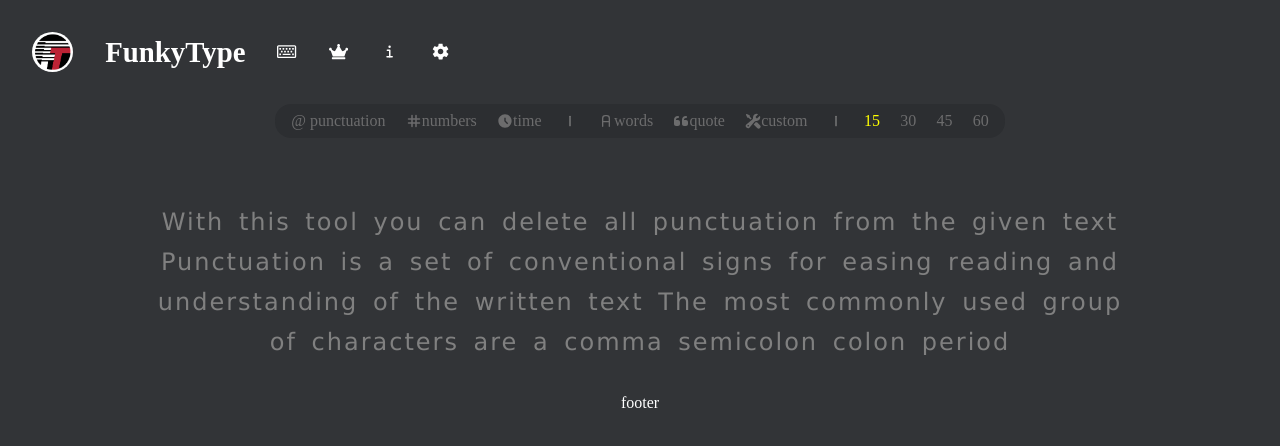
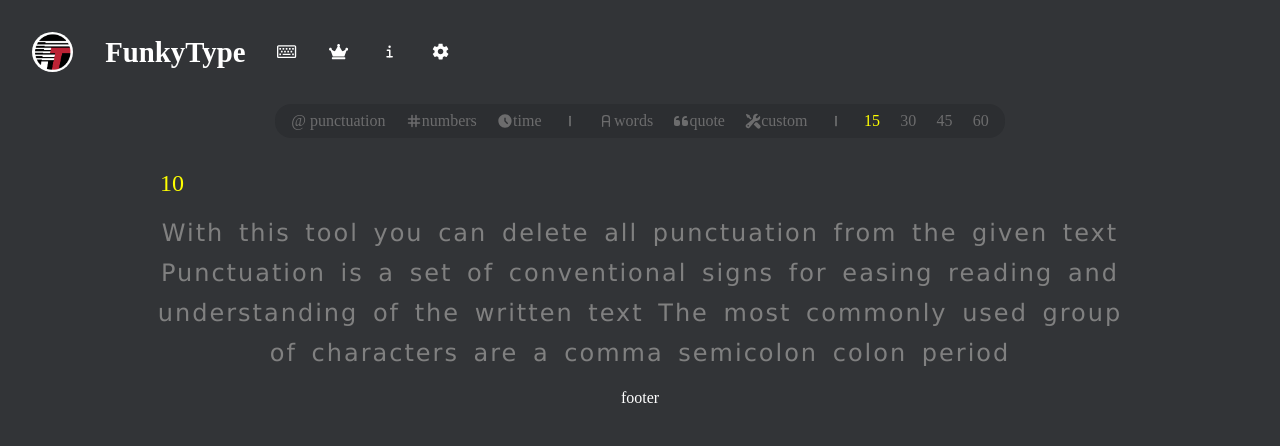
Before and after one commit to Nikhil-Kumar-02/typingMaster, a React (Create React App) app: page / in a window 1280 px wide. Shown: the top 446 px of the page. Built offline with nearby package versions, Linux system fonts and the light colour scheme.

Commit message:
added timer and can also select the time from navbar

```diff
--- a/src/App.js
+++ b/src/App.js
@@ -7,17 +7,18 @@ import { useState } from 'react';
 
 function App() {
   const [focus , setFocus] = useState(true);
+  const [time , setTime] = useState(15);
   return (
     <div className="App" onClick={()=>setFocus(false)}>
 
       <Header></Header>
-      <Navbar></Navbar>
+      <Navbar time={time} setTime={setTime}></Navbar>
 
       <div onClick={(e)=>{
         e.stopPropagation()
         setFocus(true)
       }}>
-        <Body focus={focus}></Body>
+        <Body focus={focus} time={time}></Body>
       </div>
 
       <Footer></Footer>
--- a/src/components/PageBody/Index.jsx
+++ b/src/components/PageBody/Index.jsx
@@ -1,8 +1,9 @@
 import React, { useEffect, useRef, useState } from "react"
 import './index.css'
 import { TbMinusVertical } from "react-icons/tb";
+import Timer from "./Timer";
 
-const Body = ({focus}) => {
+const Body = ({focus , time}) => {
 
   const inputRef = useRef();
 
@@ -42,7 +43,7 @@ const Body = ({focus}) => {
   return (
     <div className="bodyWrapper">
       {
-        !focus && <div className="focusMessage">Click Here To focus Again</div>
+        focus ? <Timer time={time}></Timer> : <div className="focusMessage">Click Here To focus Again</div>
       }
       <div className={focus ? "bodyContentWrapper" : "bodyContentWrapper blurryBackground"} onClick={
         () => {inputRef.current.focus()}
--- /dev/null
+++ b/src/components/PageBody/Timer.jsx
@@ -0,0 +1,28 @@
+import React, { useEffect, useState } from "react"
+import './Timer.css'
+
+const Timer = ({time}) => {
+    const [timer , setTimer] = useState(time);
+    useEffect(()=>{
+        const intervalId = setInterval(() => {
+            setTimer((p) => {
+                if(p <= 0){
+                    clearInterval(intervalId);
+                    return 0;
+                }
+                return p-1
+            });
+        }, 1000);
+
+        return () => {
+            clearInterval(intervalId);
+        }
+    } , [])
+  return (
+    <div style={{fontSize : "1.5rem" , color : "yellow" , textAlign : "left" , marginLeft : "8rem"}}>
+      {timer}
+    </div>
+  )
+};
+
+export default Timer;
--- a/src/components/PageBody/index.css
+++ b/src/components/PageBody/index.css
@@ -5,7 +5,7 @@
 .bodyContentWrapper{
     display: flex;
     justify-content: center;
-    padding: 2rem 0;
+    padding: 1rem 0;
     color: grey;
     >div{
         font-size: 1.5rem;
--- a/src/components/PageNavbar/Index.jsx
+++ b/src/components/PageNavbar/Index.jsx
@@ -7,13 +7,11 @@ import { FaQuoteLeft } from "react-icons/fa6";
 import { HiMiniWrenchScrewdriver } from "react-icons/hi2";
 import { TbMinusVertical } from "react-icons/tb";
 
-const Navbar = (props) => {
+const Navbar = ({setTime , time}) => {
   function invokeRefrence(e){
     console.log(e.target);
     e.target.className = "active";
   }
-
-  const [time , setTime] = useState(15);
 
   return (
     <div className="navbarContainer">
```
Also changed, not shown: src/components/PageBody/Timer.css (added).
